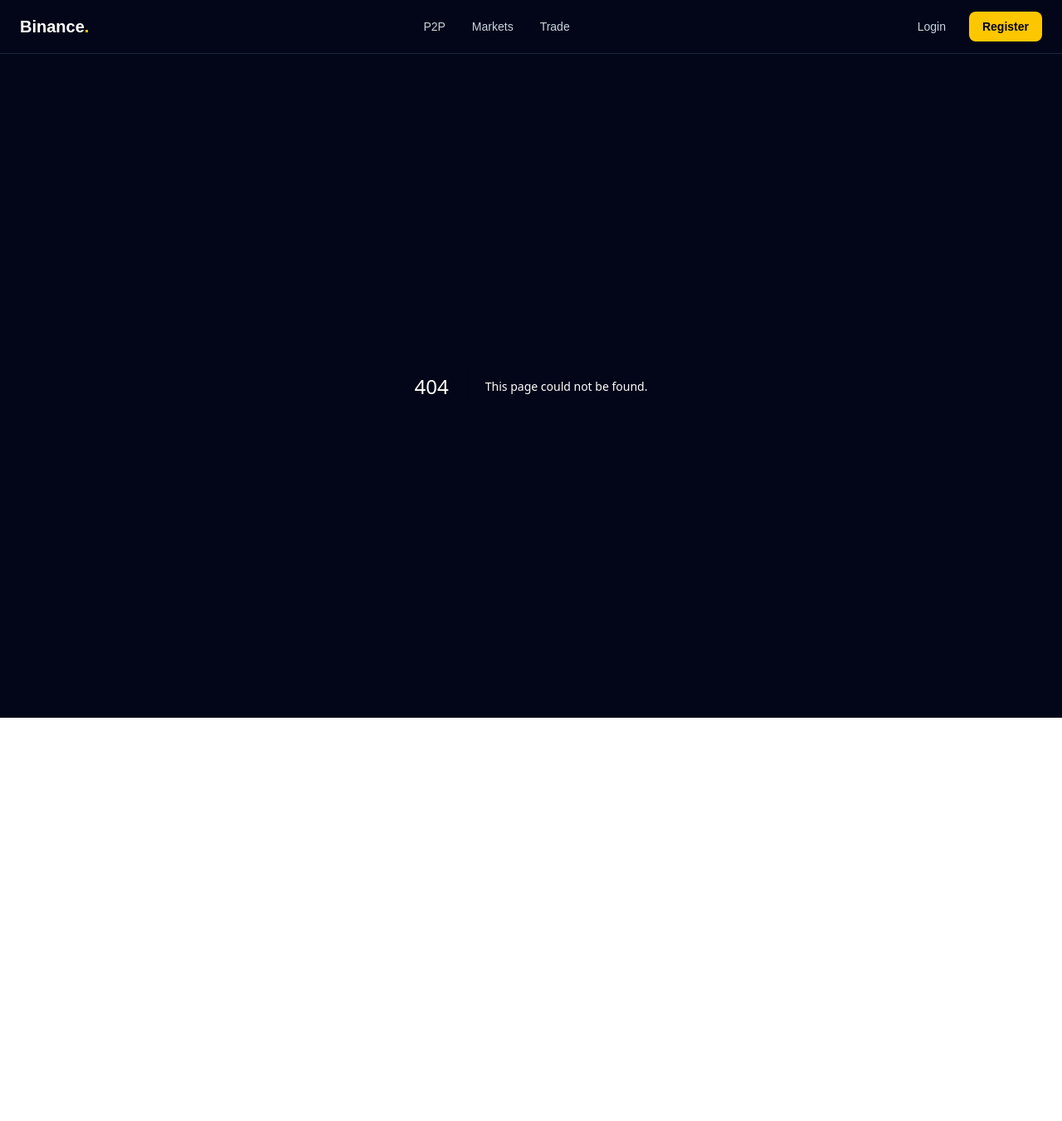
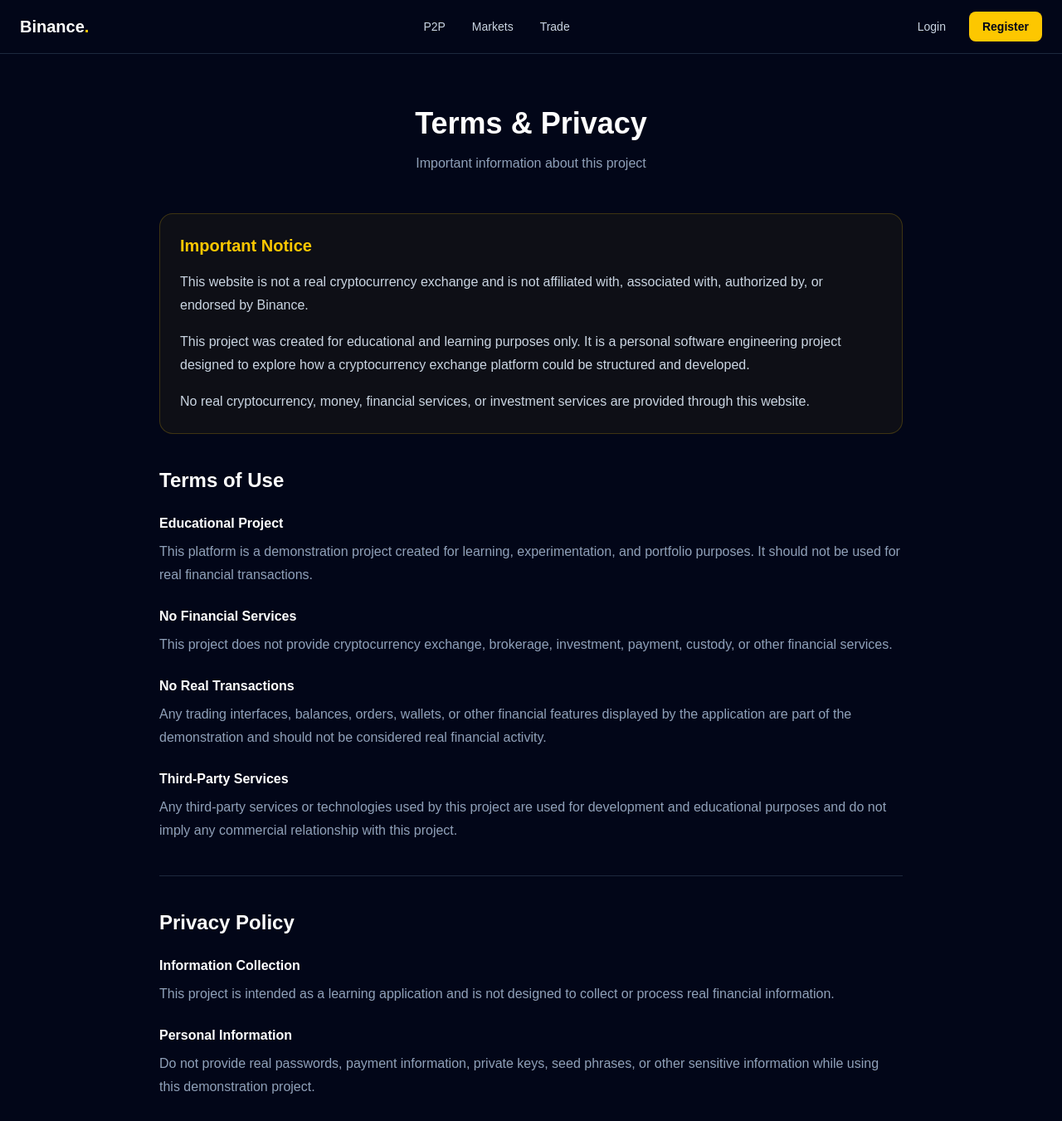
Before and after one commit to ABDALRHMANWALID/binance-clone, a Next.js app in the folder front-end/: page /legal in a window 1280 px wide. Before the commit this address had no page. Shown: the top 1351 px of the page at 83% size. Before the commit the page ends 865 px from the top, so only its background shows below. Built offline with nearby package versions, Linux system fonts and the light colour scheme.

Commit message:
create legal page

```diff
--- /dev/null
+++ b/front-end/app/legal/page.tsx
@@ -0,0 +1,253 @@
+import Link from 'next/link';
+
+export default function LegalPage() {
+  return (
+    <main className="min-h-[calc(100vh-64px)] bg-slate-950 px-6 py-16 text-white">
+      <div className="mx-auto max-w-4xl">
+        {/* Page Header */}
+        <div className="mb-12 text-center">
+          <h1 className="text-4xl font-bold">
+            Terms & Privacy
+          </h1>
+
+          <p className="mt-4 text-slate-400">
+            Important information about this project
+          </p>
+        </div>
+
+        {/* Disclaimer */}
+        <section className="mb-10 rounded-2xl border border-yellow-400/20 bg-yellow-400/5 p-6">
+          <h2 className="text-xl font-semibold text-yellow-400">
+            Important Notice
+          </h2>
+
+          <p className="mt-4 leading-7 text-slate-300">
+            This website is not a real cryptocurrency exchange and is
+            not affiliated with, associated with, authorized by, or
+            endorsed by Binance.
+          </p>
+
+          <p className="mt-4 leading-7 text-slate-300">
+            This project was created for educational and learning
+            purposes only. It is a personal software engineering
+            project designed to explore how a cryptocurrency exchange
+            platform could be structured and developed.
+          </p>
+
+          <p className="mt-4 leading-7 text-slate-300">
+            No real cryptocurrency, money, financial services, or
+            investment services are provided through this website.
+          </p>
+        </section>
+
+        {/* Terms */}
+        <section className="mb-10">
+          <h2 className="text-2xl font-bold">
+            Terms of Use
+          </h2>
+
+          <div className="mt-6 space-y-6 text-slate-400">
+            <div>
+              <h3 className="font-semibold text-white">
+                Educational Project
+              </h3>
+
+              <p className="mt-2 leading-7">
+                This platform is a demonstration project created for
+                learning, experimentation, and portfolio purposes. It
+                should not be used for real financial transactions.
+              </p>
+            </div>
+
+            <div>
+              <h3 className="font-semibold text-white">
+                No Financial Services
+              </h3>
+
+              <p className="mt-2 leading-7">
+                This project does not provide cryptocurrency exchange,
+                brokerage, investment, payment, custody, or other
+                financial services.
+              </p>
+            </div>
+
+            <div>
+              <h3 className="font-semibold text-white">
+                No Real Transactions
+              </h3>
+
+              <p className="mt-2 leading-7">
+                Any trading interfaces, balances, orders, wallets, or
+                other financial features displayed by the application
+                are part of the demonstration and should not be
+                considered real financial activity.
+              </p>
+            </div>
+
+            <div>
+              <h3 className="font-semibold text-white">
+                Third-Party Services
+              </h3>
+
+              <p className="mt-2 leading-7">
+                Any third-party services or technologies used by this
+                project are used for development and educational
+                purposes and do not imply any commercial relationship
+                with this project.
+              </p>
+            </div>
+          </div>
+        </section>
+
+        {/* Privacy */}
+        <section className="mb-10 border-t border-slate-800 pt-10">
+          <h2 className="text-2xl font-bold">
+            Privacy Policy
+          </h2>
+
+          <div className="mt-6 space-y-6 text-slate-400">
+            <div>
+              <h3 className="font-semibold text-white">
+                Information Collection
+              </h3>
+
+              <p className="mt-2 leading-7">
+                This project is intended as a learning application and
+                is not designed to collect or process real financial
+                information.
+              </p>
+            </div>
+
+            <div>
+              <h3 className="font-semibold text-white">
+                Personal Information
+              </h3>
+
+              <p className="mt-2 leading-7">
+                Do not provide real passwords, payment information,
+                private keys, seed phrases, or other sensitive
+                information while using this demonstration project.
+              </p>
+            </div>
+
+            <div>
+              <h3 className="font-semibold text-white">
+                Wallet Connections
+              </h3>
+
+              <p className="mt-2 leading-7">
+                Any wallet connection functionality is intended for
+                development and testing purposes. Never share your
+                private key or recovery phrase with this application
+                or any website.
+              </p>
+            </div>
+
+            <div>
+              <h3 className="font-semibold text-white">
+                Local Storage
+              </h3>
+
+              <p className="mt-2 leading-7">
+                The application may use browser local storage for
+                development purposes, such as maintaining authentication
+                state. This data is part of the demonstration
+                environment.
+              </p>
+            </div>
+          </div>
+        </section>
+
+        {/* Project */}
+        <section className="border-t border-slate-800 pt-10">
+          <h2 className="text-2xl font-bold">
+            About This Project
+          </h2>
+
+          <p className="mt-4 leading-7 text-slate-400">
+            This project is an open-source learning project inspired
+            by modern cryptocurrency exchange platforms. The goal is
+            to practice frontend development, Web3 integration,
+            authentication, trading interfaces, and exchange
+            architecture.
+          </p>
+
+          <a
+            href="https://github.com/ABDALRHMANWALID/binance-clone"
+            target="_blank"
+            rel="noopener noreferrer"
+            className="mt-6 inline-flex rounded-lg border border-slate-700
+                       px-5 py-3 text-sm font-semibold text-white
+                       transition hover:border-yellow-400
+                       hover:text-yellow-400"
+          >
+            View Project on GitHub
+          </a>
+        </section>
+
+        {/* Social Links */}
+        <section className="mt-10 border-t border-slate-800 pt-10">
+          <h2 className="text-2xl font-bold">
+            Connect With Me
+          </h2>
+
+          <div className="mt-6 flex flex-wrap gap-3">
+            <SocialLink
+              href="https://www.linkedin.com/in/abdalrhman-walid"
+              label="LinkedIn"
+            />
+
+            <SocialLink
+              href="https://github.com/ABDALRHMANWALID"
+              label="GitHub"
+            />
+
+            <SocialLink
+              href="https://www.youtube.com/@booodywalid"
+              label="YouTube"
+            />
+
+            <SocialLink
+              href="https://x.com/booody_walid"
+              label="X"
+            />
+          </div>
+        </section>
+
+        {/* Footer */}
+        <footer className="mt-16 border-t border-slate-800 pt-8 text-center text-sm text-slate-500">
+          <p>
+            This is an educational project and is not a real
+            cryptocurrency exchange.
+          </p>
+
+          <p className="mt-2">
+            © {new Date().getFullYear()} Abdalrhman Walid
+          </p>
+        </footer>
+      </div>
+    </main>
+  );
+}
+
+function SocialLink({
+  href,
+  label,
+}: {
+  href: string;
+  label: string;
+}) {
+  return (
+    <a
+      href={href}
+      target="_blank"
+      rel="noopener noreferrer"
+      className="rounded-lg border border-slate-700 bg-slate-900
+                 px-5 py-3 text-sm font-medium text-slate-300
+                 transition hover:border-yellow-400
+                 hover:text-yellow-400"
+    >
+      {label}
+    </a>
+  );
+}
```
